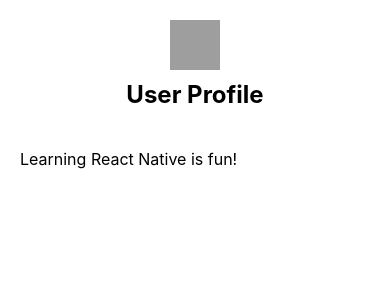
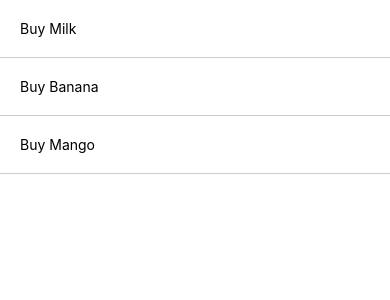
Before and after one commit to riteshpal2005/Learning-React-Native, a React Native app: screen / in a window 390 px wide. Shown: the top 300 px of the page. Built offline with nearby package versions, Linux system fonts and the light colour scheme; grey boxes are pictures that could not be loaded.

Commit message:
feat: implement scrollable lists and interactions
- feat(rn): implement FlatList for memory-efficient data rendering
- feat(rn): utilize TouchableOpacity to handle user press interactions

```diff
--- a/index.ts
+++ b/index.ts
@@ -1,8 +1,8 @@
 import { registerRootComponent } from 'expo';
 
-import ProfileScreen from './src/app/profile';
+import * as App from './src/feed';
 
 // registerRootComponent calls AppRegistry.registerComponent('main', () => App);
 // It also ensures that whether you load the app in Expo Go or in a native build,
 // the environment is set up appropriately
-registerRootComponent(ProfileScreen);
+registerRootComponent(App.default);
--- /dev/null
+++ b/src/feed.tsx
@@ -0,0 +1,36 @@
+import { FlatList, Text, View, StyleSheet, TouchableOpacity } from 'react-native';
+
+// const DATA = [
+//     { id: '1', title: 'First Item' },
+//     { id: '2', title: 'Second Item' },
+// ];
+
+const DATA = [
+    { id: '1', task: 'Buy Milk' },
+    { id: '2', task: 'Buy Banana' },
+    { id: '3', task: 'Buy Mango' },
+];
+
+export default function FeedScreen() {
+    return (
+        <FlatList
+            data={DATA}
+            keyExtractor={item => item.id}
+            renderItem={({ item }) => (
+                <TouchableOpacity onPress={() => console.log('Tapped', item.task)}>
+                    <View style={styles.card}>
+                        <Text>{item.task}</Text>
+                    </View>
+                </TouchableOpacity>
+            )}
+        />
+    );
+};
+
+const styles = StyleSheet.create({
+    card: {
+        padding: 20,
+        borderBottomWidth: 1,
+        borderColor: '#ccc'
+    },
+});
```
Also changed, not shown: 1 other file (tests, documents, lock files or other folders).
